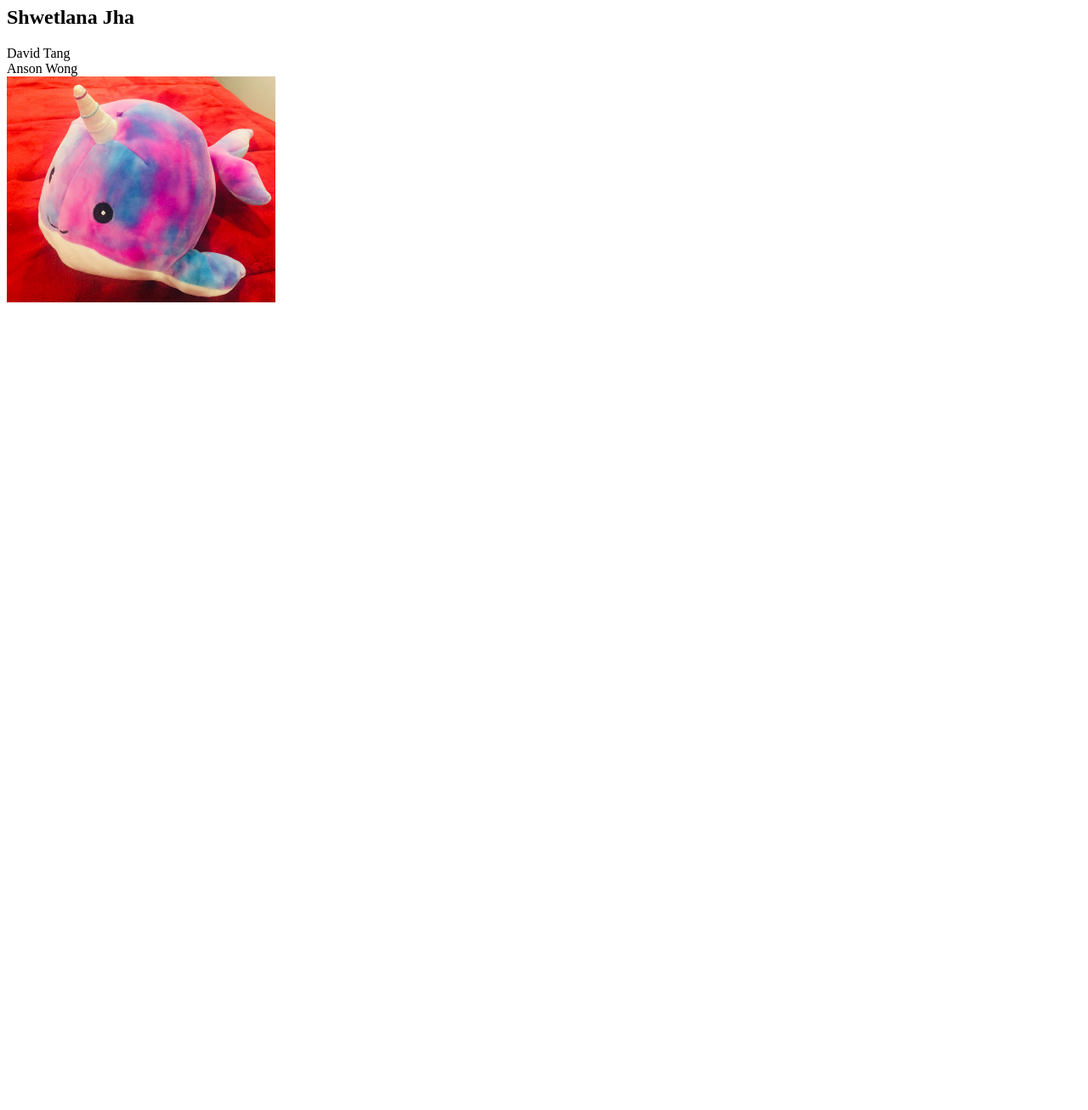
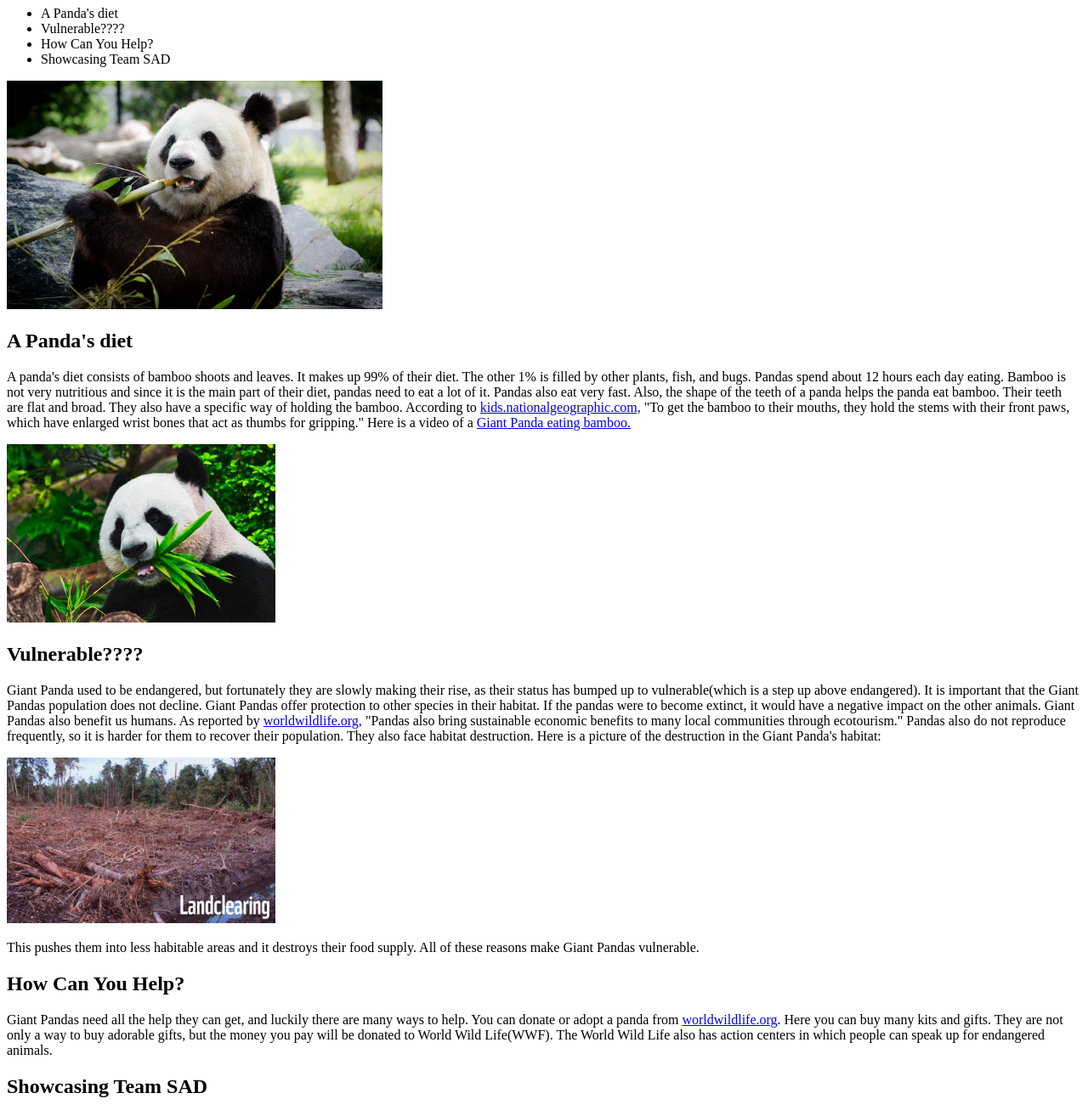
Before and after one commit to snow-apple/web, a plain HTML site: page index.html in a window 1280 px wide. Shown: the part 73-1380 px from the top of the page at 85% size. Before the commit the page ends 800 px from the top, so only its background shows below. Drawn offline with Linux system fonts and the light colour scheme.

Commit message:
new website

```diff
--- a/index.html
+++ b/index.html
@@ -1,27 +1,46 @@
 <!DOCTYPE html>
 <html>
   <head>
-    <title>Ocean</title>
-    <!--
-Makes the title bar my ducky's name, which is Ocean
--->
+    <title>Ted Talk by Shwetlana Jha</title>
   </head>
   <body>
-  <h1> SAD </h1>
-  <!--
-This is the largest heading
--->
-  <h2> Shwetlana Jha </h2>
-  <!--
-This is the second largest heading
--->
-  David Tang <br> Anson Wong <br>
-<!--
-The br separates the words to different lines
--->
-  <img src="ocean.jpg" width="25%" height="25%"/>
-  <!--
-Adds image to the page
--->
+  <h1>The Life of the Giant Panda </h1>
+  <ul>
+    <li> A Panda's diet</li>
+    <li> Vulnerable???? </li>
+    <li> How Can You Help?</li>
+    <li> Showcasing Team SAD</li>
+  </ul>
+  <img src="panda.jpg" width="35%" height="35%"/>
+  <h2> A Panda's diet </h2>
+  <p> A panda's diet consists of bamboo shoots and leaves. It makes up 99% of their diet. The other 1% is filled by other plants, fish, and bugs. Pandas spend about 12 hours each day eating. Bamboo is not very nutritious and since it is the main part of their diet, pandas need to eat a lot of it. Pandas also eat very fast. Also, the shape of the teeth of a panda helps the panda eat bamboo. Their teeth are flat and broad. They also have a specific way of holding the bamboo.
+    According to <a href="https://kids.nationalgeographic.com/animals/mammals/giant-panda/">
+      kids.nationalgeographic.com,</a>
+      <a>"To get the bamboo to their mouths, they hold the stems with their front paws, which have enlarged wrist bones that act as thumbs for gripping."</a>
+      Here is a video of a <a href="https://www.youtube.com/watch?v=bCrVb5w6NQ4&ab_channel=ShortsTrip">
+      Giant Panda eating bamboo.</a>
+  </p>
+  <img src="bamboo.jpg" width="25%" height="25%"/>
+  <h2>Vulnerable????</h2>
+  <p>Giant Panda used to be endangered, but fortunately they are slowly making their rise, as their status has bumped up to vulnerable(which is a step up above endangered). It is important that the Giant Pandas population does not decline. Giant Pandas offer protection to other species in their habitat. If the pandas were to become extinct, it would have a negative impact on the other animals. Giant Pandas also benefit us humans. As reported by
+    <a href="https://www.worldwildlife.org/species/giant-panda">
+    worldwildlife.org,</a>
+    <a>"Pandas also bring sustainable economic benefits to many local communities through ecotourism."</a>
+    Pandas also do not reproduce frequently, so it is harder for them to recover their population. They also face habitat destruction. Here is a picture of the destruction in the Giant Panda's habitat:</p>
+    <img src="destruction.jpg" width="25%" height="25%"/>
+    <p>This pushes them into less habitable areas and it destroys their food supply. All of these reasons make Giant Pandas vulnerable.
+  </p>
+  <h2>How Can You Help?</h2>
+  <p>Giant Pandas need all the help they can get, and luckily there are many ways to help. You can donate or adopt a panda from <a href="https://gifts.worldwildlife.org/gift-center/gifts/Species-Adoptions/Panda.aspx?sc=AWY1705OQ18316A01275RX&_ga=2.176700903.393082335.1612999416-514004037.1612999416">
+  worldwildlife.org</a>. Here you can buy many kits and gifts. They are not only a way to buy adorable gifts, but the money you pay will be donated to World Wild Life(WWF). The World Wild Life also has action centers in which people can speak up for endangered animals.
+
+  </p>
+  <h2>Showcasing Team SAD</h2>
+  <p>
+  <a href="https://dtang30.github.io/web/">David Tang</a> <br>
+  <a href="https://ansonwong-1.github.io/web/">Anson Wong</a>
+  </p>
+
+
 </body>
 </html>
```
Also changed, not shown: bamboo.jpg (added), destruction.jpg (added), panda.jpg (added).
